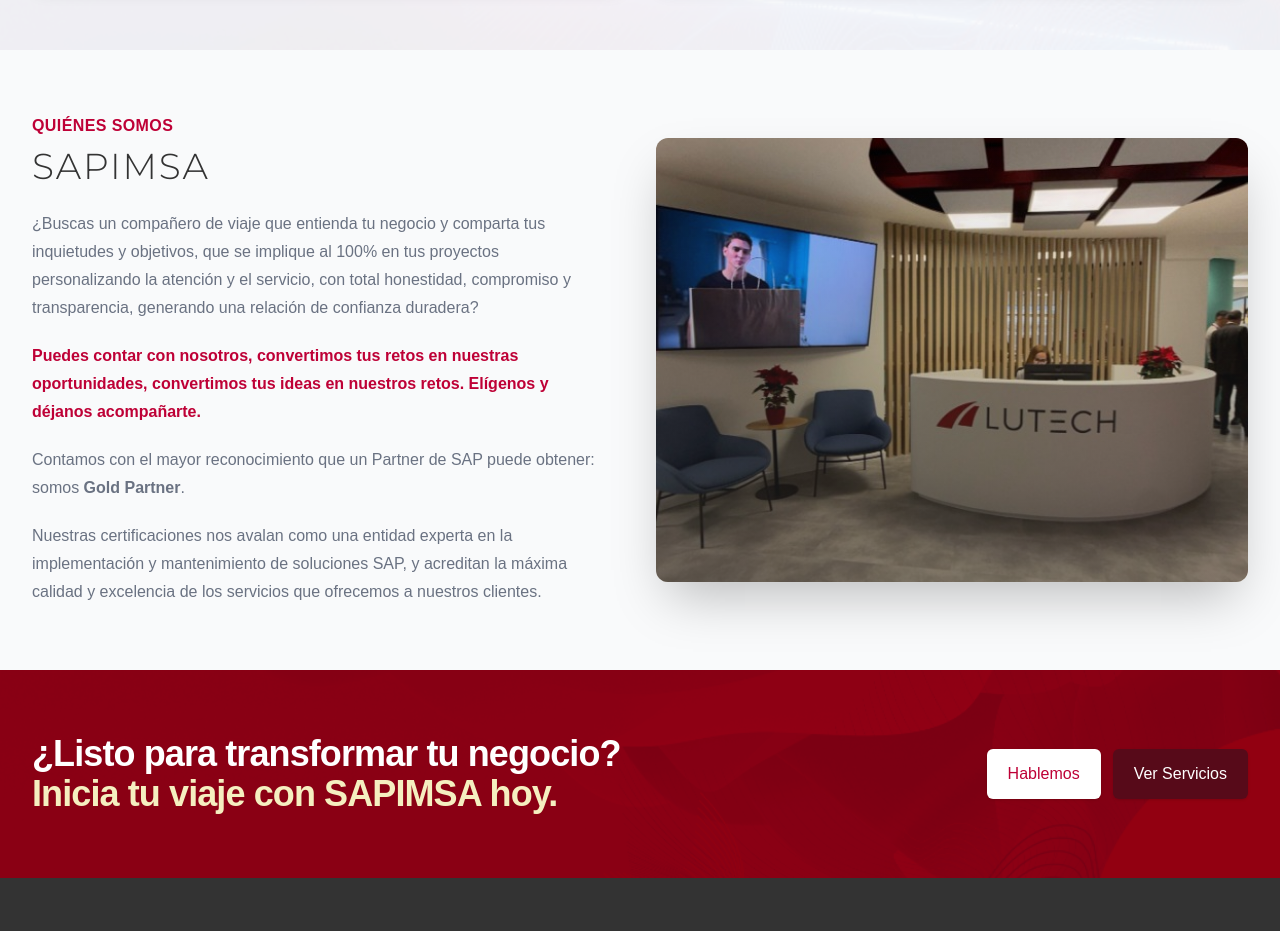
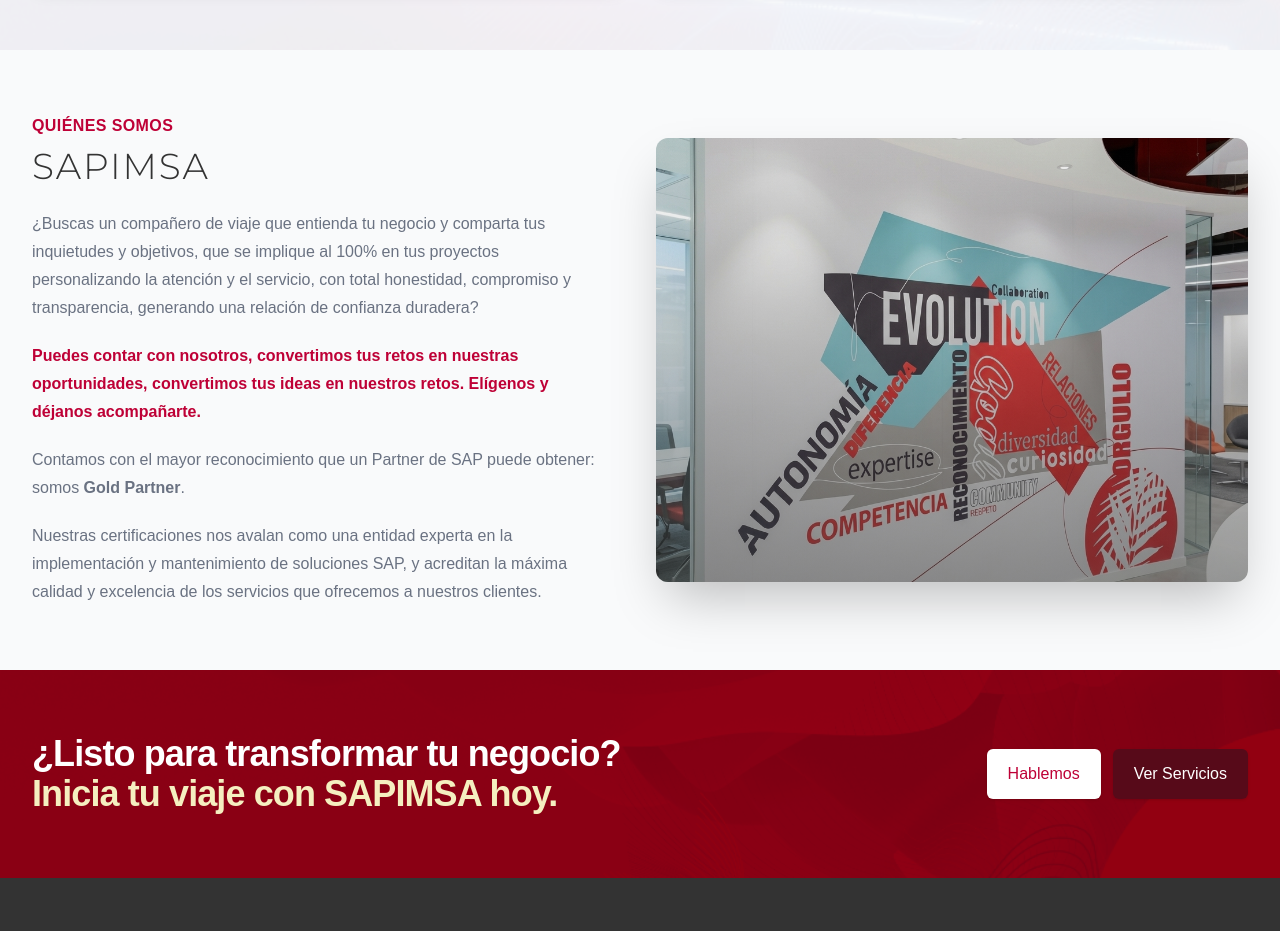
Before and after one commit to kareval/newsapimsa, a Next.js app: page / in a window 1280 px wide. Shown: the part 4040-4971 px from the top of the page. Built offline with nearby package versions, Linux system fonts and the light colour scheme.

Commit message:
Refactor: Update About section image with enhanced mural

```diff
--- a/src/components/home/About.tsx
+++ b/src/components/home/About.tsx
@@ -28,8 +28,8 @@
                     <div className="mt-10 lg:mt-0 relative">
                         <div className="relative h-64 sm:h-72 md:h-96 lg:h-auto lg:aspect-[4/3] w-full rounded-xl overflow-hidden shadow-2xl">
                             <Image
-                                src="/images/uploads/lutech-office.jpg"
-                                alt="Oficinas Lutech SAPIMSA"
+                                src="/images/uploads/evolution-mural.png"
+                                alt="Evolución y Valores SAPIMSA"
                                 fill
                                 className="object-cover"
                             />
```
Also changed, not shown: public/images/uploads/evolution-mural.png (added).
